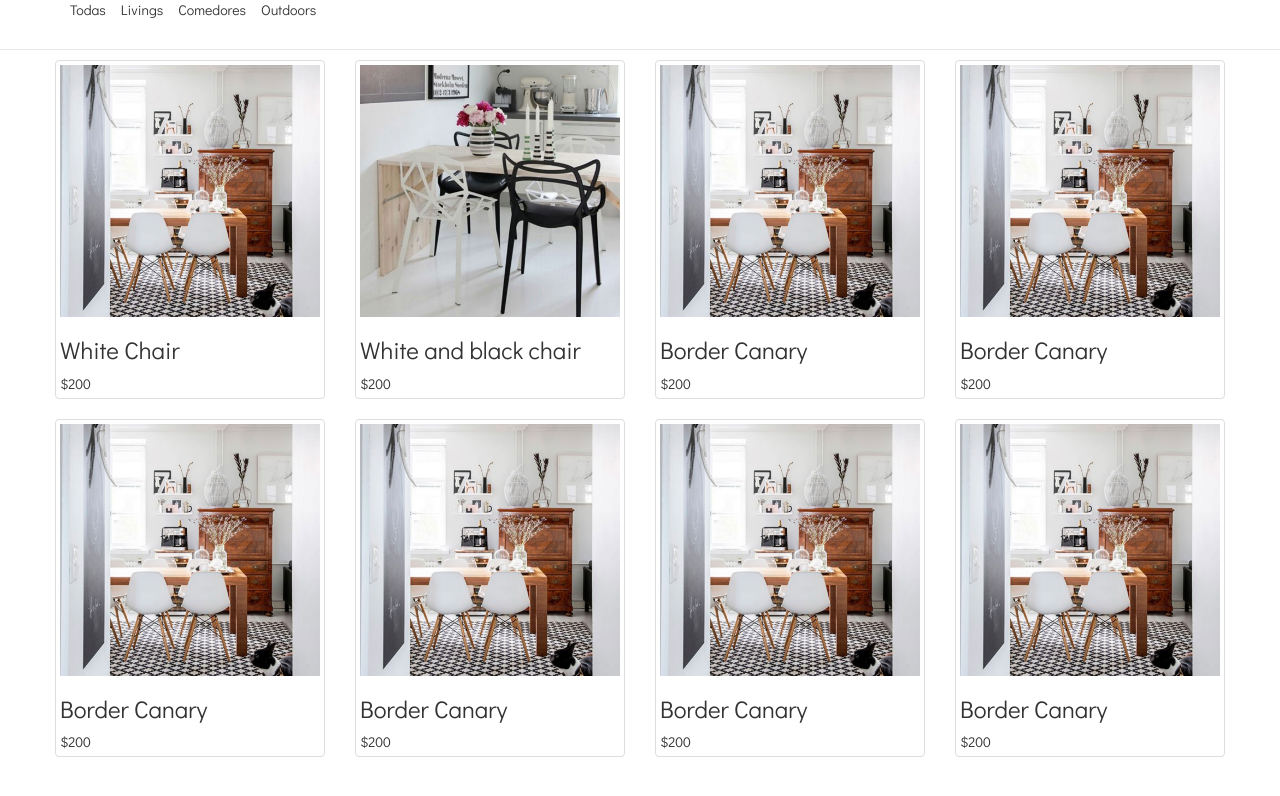
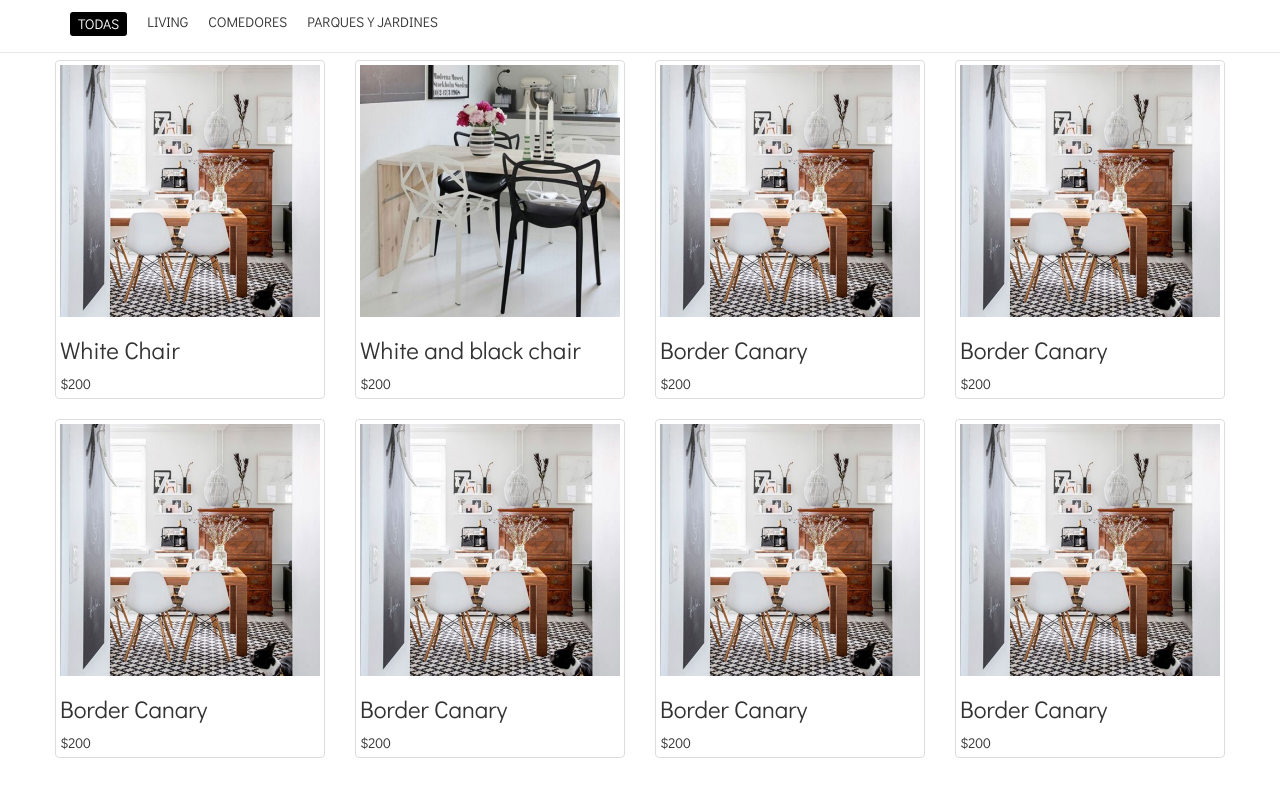
Before and after one commit to hernannadotti-zz/smallLauncherwithBootstrapAndGulp, a website: page index.html in a window 1280 px wide. Drawn offline with nearby package versions, Linux system fonts and the light colour scheme; files that its build step writes are made by us from their sources.

Commit message:
implement filteriz plugin for filter the items

```diff
--- a/bundled/css/styles.css
+++ b/bundled/css/styles.css
@@ -13,8 +13,20 @@ body {
     border-color: transparent;
 }
 
+.navbar-default .container {
+    margin-top: 12px;
+}
+
 .navbar-default li {
-    margin-right: 15px;
+    margin-right: 20px;
+    cursor: pointer;
+}
+
+.navbar-default li.active {
+    background-color: #000;
+    color: white;
+    border-radius: 3px;
+    padding: 2px 8px;
 }
 
 .navbar-default {
--- a/index.html
+++ b/index.html
@@ -26,10 +26,10 @@
         <!-- Collect the nav links, forms, and other content for toggling -->
         <div class="navbar-collapse collapse" id="bs-example-navbar-collapse-1" style="height: 1px;">
         	<ul class="nav navbar-nav nav-left simplefilter">
-			  <li class="active" data-filter="1">Todas</li>
-			  <li data-filter="2">Livings</li>
-			  <li data-filter="3">Comedores</li>
-			  <li data-filter="4">Outdoors</li>
+			  <li class="active" data-filter="1">TODAS</li>
+			  <li class="filtr-button filtr" data-filter="2">LIVING</li>
+			  <li class="filtr-button filtr" data-filter="3">COMEDORES</li>
+			  <li class="filtr-button filtr" data-filter="4">PARQUES Y JARDINES</li>
 			</ul>
 			<a href="#" class="logo visible-lg visible-md"><img src="" alt=""></a>
 			<div id="brand" class="visible-lg visible-md">&nbsp;</div>
@@ -39,7 +39,8 @@
 	<div class="container content">
 		<div class="row">
 			<div class="row">
-				<div class="col-md-3 col-sm-4 col-xs-12 filtr-item">
+				<div class="filtr-container">
+				<div class="col-md-3 col-sm-4 col-xs-12 filtr-item" data-category="1, 4">
 					<div class="thumbnail">
 					  <img class="img-responsive" src="/bundled/images/white-chairs.jpg">
 					  <div class="caption-details">
@@ -49,7 +50,7 @@
 					  <a href="detail.html"><div class="caption-link"><i class="fa fa-plus"></i></div></a>
 					</div>
 				</div>
-				<div class="col-md-3 col-sm-4 col-xs-12 filtr-item">
+				<div class="col-md-3 col-sm-4 col-xs-12 filtr-item" data-category="1, 3">
 					<div class="thumbnail">
 					  <img class="img-responsive" src="/bundled/images/black-and-white-chairs.jpg">
 					  <div class="caption-details">
@@ -59,7 +60,7 @@
 					  <a href="detail.html"><div class="caption-link"><i class="fa fa-plus"></i></div></a>
 					</div>
 				</div>
-				<div class="col-md-3 col-sm-4 col-xs-12 filtr-item">
+				<div class="col-md-3 col-sm-4 col-xs-12 filtr-item" data-category="1, 2">
 					<div class="thumbnail">
 					  <img class="img-responsive" src="/bundled/images/white-chairs.jpg">
 					  <div class="caption-details">
@@ -69,7 +70,7 @@
 					  <a href="detail.html"><div class="caption-link"><i class="fa fa-plus"></i></div></a>
 					</div>
 				</div>
-				<div class="col-md-3 col-sm-4 col-xs-12 filtr-item">
+				<div class="col-md-3 col-sm-4 col-xs-12 filtr-item" data-category="1, 4">
 					<div class="thumbnail">
 					  <img class="img-responsive" src="/bundled/images/white-chairs.jpg">
 					  <div class="caption-details">
@@ -79,7 +80,7 @@
 					  <a href="detail.html"><div class="caption-link"><i class="fa fa-plus"></i></div></a>
 					</div>
 				</div>
-				<div class="col-md-3 col-sm-4 col-xs-12 filtr-item">
+				<div class="col-md-3 col-sm-4 col-xs-12 filtr-item" data-category="1, 3">
 					<div class="thumbnail">
 					  <img class="img-responsive" src="/bundled/images/white-chairs.jpg">
 					  <div class="caption-details">
@@ -89,7 +90,7 @@
 					  <a href="detail.html"><div class="caption-link"><i class="fa fa-plus"></i></div></a>
 					</div>
 				</div>
-				<div class="col-md-3 col-sm-4 col-xs-12 filtr-item">
+				<div class="col-md-3 col-sm-4 col-xs-12 filtr-item" data-category="1, 2">
 					<div class="thumbnail">
 					  <img class="img-responsive" src="/bundled/images/white-chairs.jpg">
 					  <div class="caption-details">
@@ -99,7 +100,7 @@
 					  <a href="detail.html"><div class="caption-link"><i class="fa fa-plus"></i></div></a>
 					</div>
 				</div>
-				<div class="col-md-3 col-sm-4 col-xs-12 filtr-item">
+				<div class="col-md-3 col-sm-4 col-xs-12 filtr-item" data-category="1, 4">
 					<div class="thumbnail">
 					  <img class="img-responsive" src="/bundled/images/white-chairs.jpg">
 					  <div class="caption-details">
@@ -119,19 +120,23 @@
 					  <a href="detail.html"><div class="caption-link"><i class="fa fa-plus"></i></div></a>
 					</div>
 				</div>
+				</div>
 			</div>
 		</div>
 	</div>
-	<script
-  src="https://code.jquery.com/jquery-3.1.1.min.js" integrity="sha256-hVVnYaiADRTO2PzUGmuLJr8BLUSjGIZsDYGmIJLv2b8=" crossorigin="anonymous"></script>
-
 	<script src="https://ajax.googleapis.com/ajax/libs/jquery/1.12.0/jquery.min.js"></script>
 	<!-- inject:js -->
 		<script src="/bundled/js/bootstrap.min.js"></script>
 		<script src="/bundled/filterizr/jquery.filterizr.js"></script>
 		<script src="/bundled/js/controls.js"></script>
 		<!-- endinject -->
-
+		 <!-- Kick off Filterizr -->
+    <script type="text/javascript">
+        $(function() {
+            //Initialize filterizr with default options
+            $('.filtr-container').filterizr();
+        });
+    </script>
 </body>
 
 </html>
```
